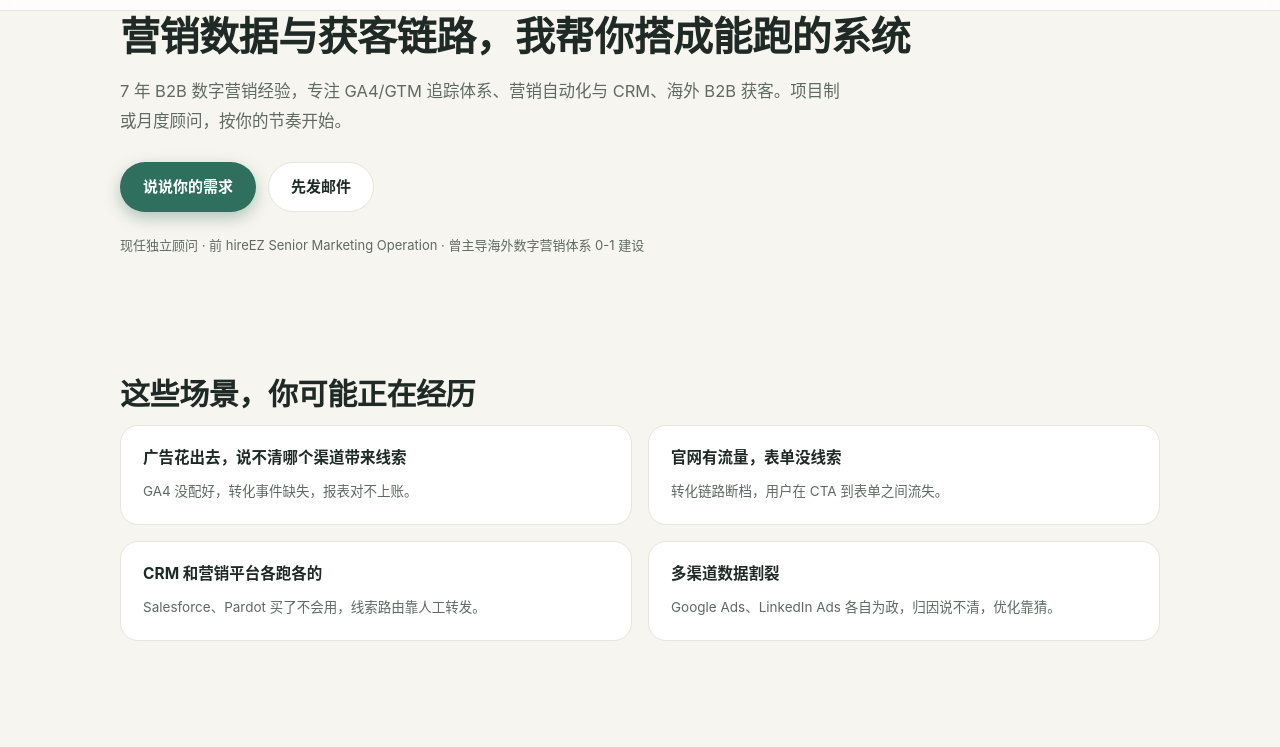
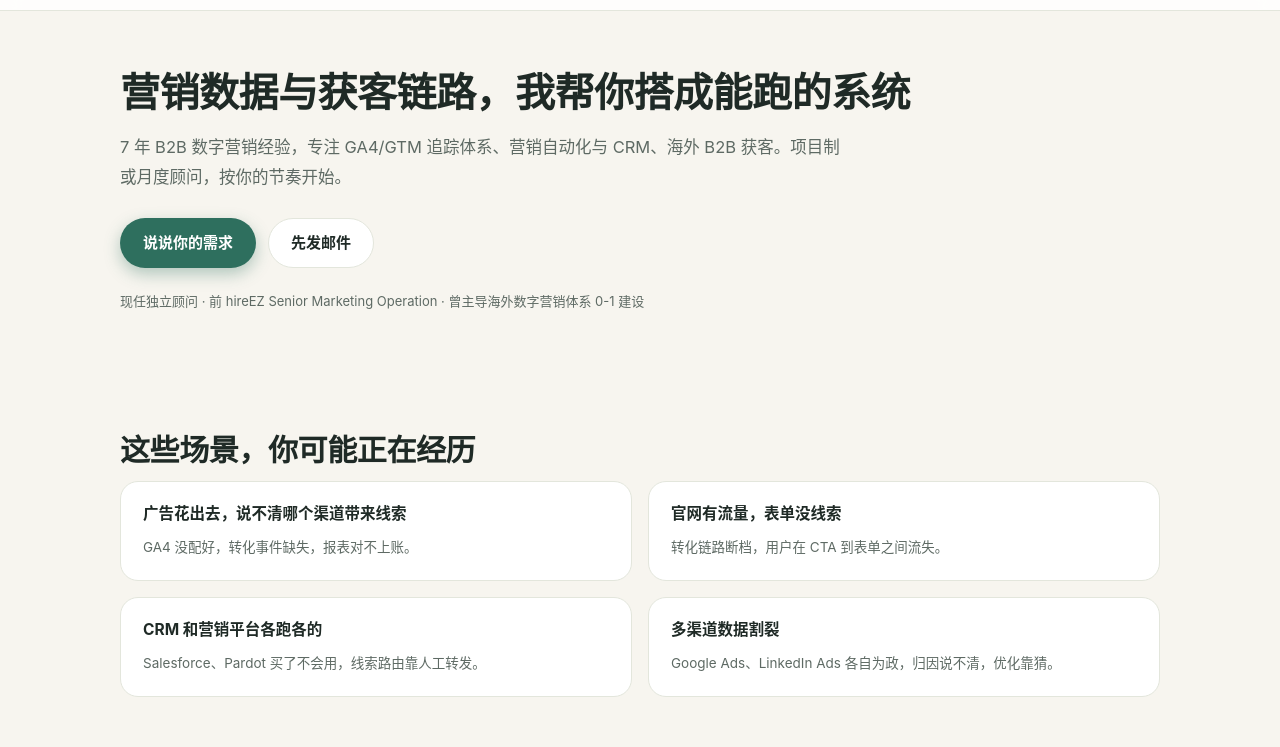
Before and after one commit to shawnwang1220-hash/personal-website, an Astro site: page /hire in a window 1280 px wide. Shown: the part 53-800 px from the top of the page. Built offline with nearby package versions, Linux system fonts and the light colour scheme; Astro itself is replaced by a stand-in of ours.

Commit message:
fix(hire): 首屏与导航栏之间补回 56px 间距
`.hire-hero { padding-top: 0 }` 把 `.section` 的 56px 顶部内边距抹平了，
h1 直接贴住吸顶导航的下边框。线上实测（真实浏览器，桌⾯ 1280 / 移动 390）：

  改前  header 底 64 → h1 顶 64    间距 0px
  改后  header 底 64 → h1 顶 120   间距 56px

56px 不是新数字，就是 `.section` 原本的档位，与 /experience 等页面起手位置一致，
所以直接删掉这条覆盖，让首屏回到全站节奏，而不是再写一个魔法值。

中英文两版页面同步生效。

```diff
--- a/src/styles/global.css
+++ b/src/styles/global.css
@@ -652,7 +652,9 @@ a.tag:hover { background: color-mix(in srgb, var(--accent) 18%, var(--tag)); tex
 .hire-page .section.container { padding-inline: 20px; }
 
 /* ---------- 首屏 ---------- */
-.hire-hero { padding-top: 0; }
+/* 这里不要再单独设 padding-top：原先是 `padding-top: 0`，把 .section 的 56px
+   抹平了，h1 直接贴住吸顶导航的下边框（线上实测间距 0px，中文英文都一样）。
+   首屏沿用 .section 的顶部内边距，与 /experience 等页面的起手位置保持一致。 */
 .hire-hero-title {
   font-family: var(--serif); font-weight: 700;
   font-size: clamp(28px, 4.6vw, 40px); line-height: 1.25; letter-spacing: -0.5px;
```
